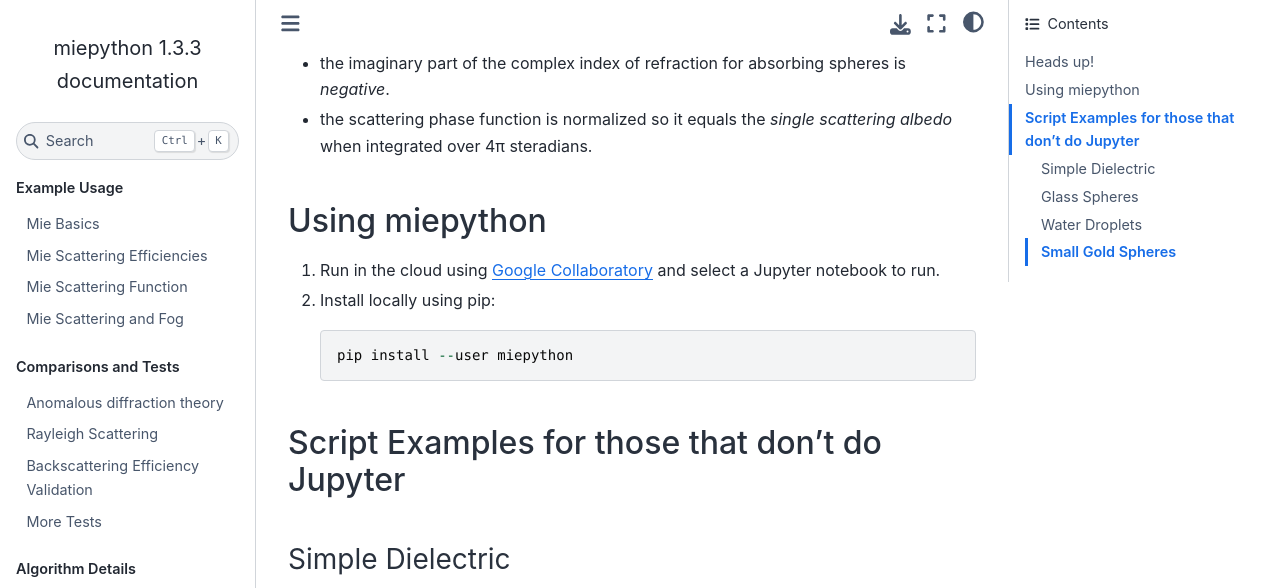
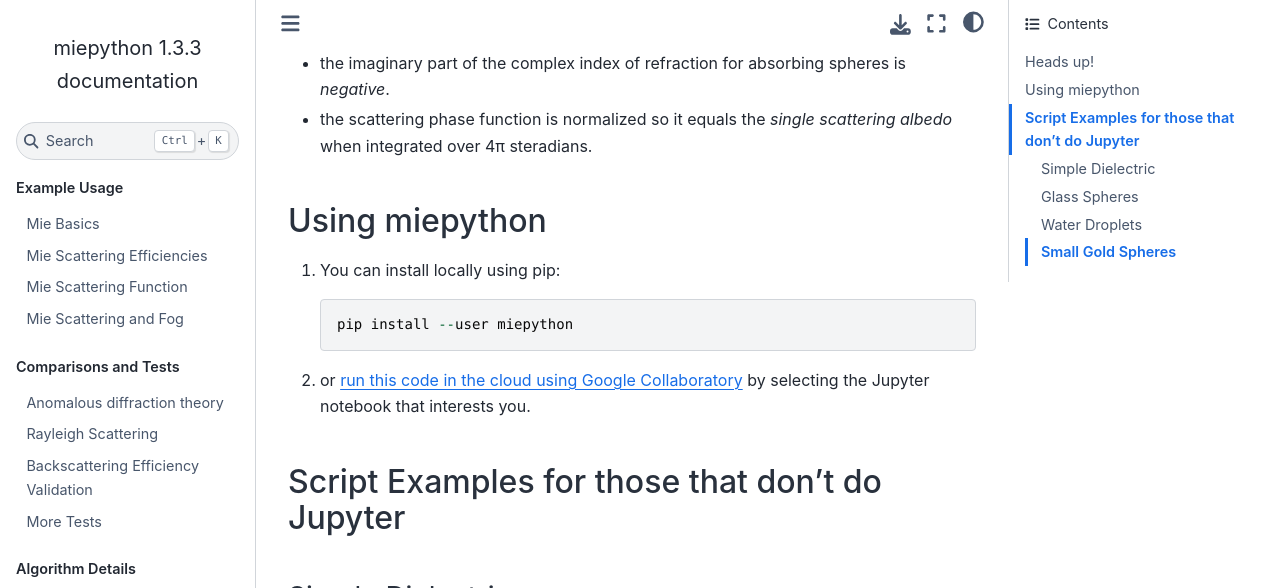
Before and after one commit to scottprahl/miepython, a Sphinx documentation site: the page built from docs/index.rst, in a window 1280 px wide and 900 px high, scrolled down 490 px, cut to the strip 0-588 px from the top of the window. Built offline with Sphinx 7.4.7 and the Sphinx Book theme 1.1.4, drawn with Linux system fonts in a browser that asks for light colours.

Commit message:
tweak usage

```diff
--- a/docs/index.rst
+++ b/docs/index.rst
@@ -39,11 +39,11 @@ following assumptions
 Using miepython
 ---------------
 
-1. Run in the cloud using `Google Collaboratory <https://colab.research.google.com/github/scottprahl/miepython/blob/master>`_ and select a Jupyter notebook to run.
-
-2. Install locally using pip::
+1. You can install locally using pip::
 
     pip install --user miepython
+
+2. or `run this code in the cloud using Google Collaboratory <https://colab.research.google.com/github/scottprahl/miepython/blob/master>`_ by selecting the Jupyter notebook that interests you.
 
 Script Examples for those that don't do Jupyter
 -----------------------------------------------
```
Also changed, not shown: README.rst (+4 -3 lines).
